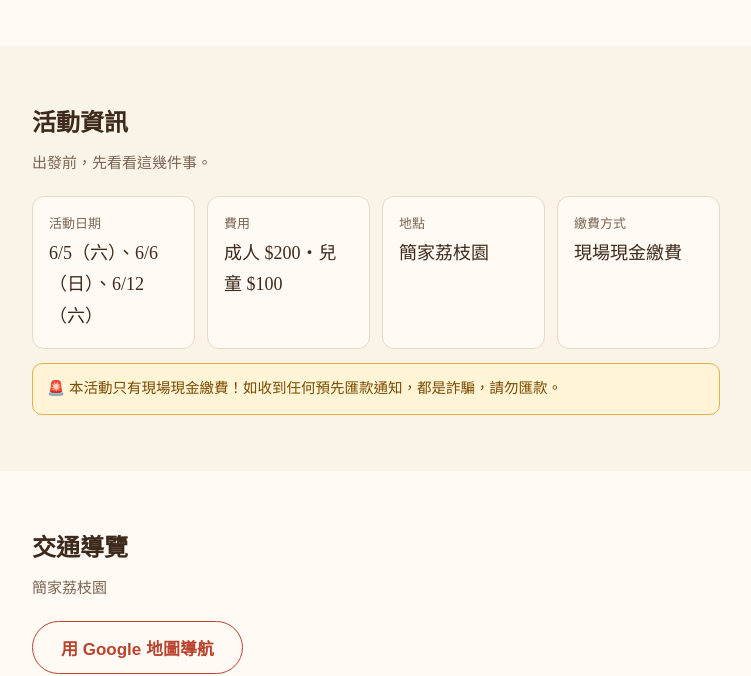
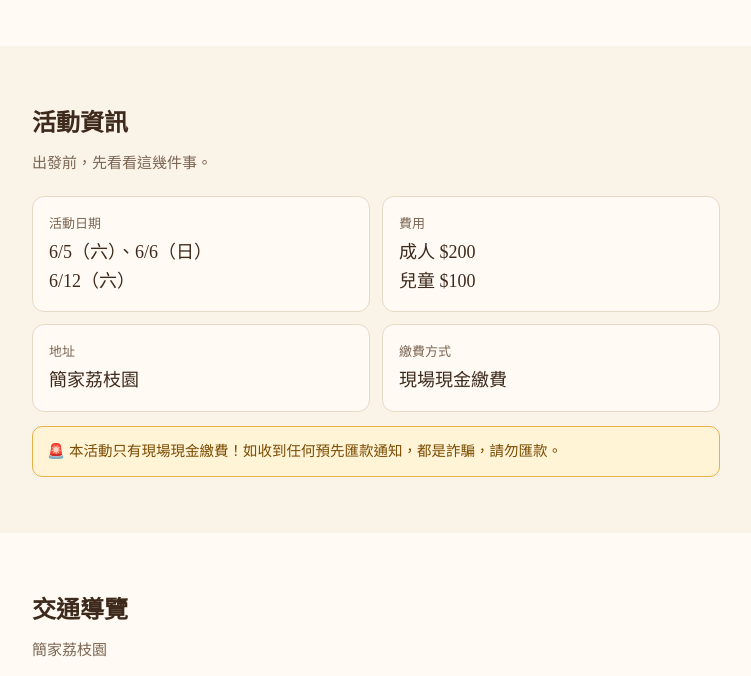
Before and after one commit to JianFamily/lychee-orchard, a plain HTML site: page index.html in a window 1280 px wide. Shown: the part 3446-4122 px from the top of the page, without its empty margins (264-1015 px from the left). Drawn offline with nearby package versions, Linux system fonts and the light colour scheme; a web font is replaced by a local one.

Commit message:
Update index.html

```diff
--- a/index.html
+++ b/index.html
@@ -185,11 +185,13 @@
   .stop p { color: var(--muted); font-size: 15px; margin: 10px 0 0; }
 
   /* 5. 活動資訊卡 */
-  .cards { display: grid; grid-template-columns: repeat(auto-fit, minmax(150px, 1fr)); gap: 12px; }
+  .cards { display: grid; grid-template-columns: 1fr; gap: 12px; }
+  @media (min-width: 560px) { .cards { grid-template-columns: 1fr 1fr; } }   /* 寬螢幕排成 2×2 */
   .icard { background: var(--paper); border: 1px solid var(--line); border-radius: 12px; padding: 16px; }
   .icard .k { font-size: 13px; color: var(--muted); }
-  .icard .v { font-family: var(--serif); font-size: 18px; margin-top: 2px; }
-  .icard .v small { display: block; font-family: var(--sans); font-size: 13px; color: var(--muted); }
+  .icard .v { font-family: var(--serif); font-size: 18px; margin-top: 2px; line-height: 1.6; }
+  .icard .v .ln { display: block; }
+  .icard .v small { display: block; font-family: var(--sans); font-size: 14px; color: var(--muted); margin-top: 2px; }
   .info-note { background: var(--paper); border: 1px solid var(--line); border-left: 4px solid var(--leaf); border-radius: 10px; padding: 14px 16px; margin-top: 12px; font-size: 15.5px; }
   .info-note p { margin: 0 0 8px; } .info-note p:last-child { margin: 0; }
   .fraud { background: #FFF4D6; border: 1.5px solid #E5B24A; color: #7A4B00; border-radius: 10px; padding: 12px 14px; font-size: 14.5px; margin-top: 14px; }
@@ -455,7 +457,7 @@ const TXT = {
     deckHint: '點一下明信片翻面；左右滑動或按箭頭看下一張', flipToBack: '翻面看故事', flipToFront: '翻回照片', deckPrev: '上一張明信片', deckNext: '下一張明信片',
     walkTitle: '走進果園', walkSub: '從入口到荔枝樹下，先帶你看看當天會走過的路。',
     infoTitle: '活動資訊', infoSub: '出發前，先看看這幾件事。',
-    kDates: '活動日期', kFee: '費用', kPlace: '地點', kPay: '繳費方式', payCash: '現場現金繳費',
+    kDates: '活動日期', kFee: '費用', kPlace: '地址', kPay: '繳費方式', payCash: '現場現金繳費',
     trafficTitle: '交通導覽', navigate: '用 Google 地圖導航',
     tAddr: '導航關鍵字', tPark: '停車', tBus: '大眾運輸', tCheck: '報到地點',
     reviewsTitle: '大家怎麼說', allReviews: '到 Google 地圖看全部評價', reviewsCount: '則 Google 評論',
@@ -489,7 +491,7 @@ const TXT = {
     deckHint: 'Tap the postcard to flip it. Swipe or use the arrows for the next one.', flipToBack: 'Flip for the story', flipToFront: 'Back to photo', deckPrev: 'Previous postcard', deckNext: 'Next postcard',
     walkTitle: 'Step into the orchard', walkSub: 'From the gate to the lychee trees: a look at the path you\'ll take on the day.',
     infoTitle: 'Event info', infoSub: 'A few things to know before you go.',
-    kDates: 'Dates', kFee: 'Fees', kPlace: 'Location', kPay: 'Payment', payCash: 'Cash on site',
+    kDates: 'Dates', kFee: 'Fees', kPlace: 'Address', kPay: 'Payment', payCash: 'Cash on site',
     trafficTitle: 'Getting here', navigate: 'Navigate with Google Maps',
     tAddr: 'Search keyword', tPark: 'Parking', tBus: 'Public transport', tCheck: 'Check-in point',
     reviewsTitle: 'What visitors say', allReviews: 'See all reviews on Google Maps', reviewsCount: 'Google reviews',
@@ -523,7 +525,7 @@ const TXT = {
     deckHint: 'タップで裏返し。左右にスワイプ、または矢印で次の一枚へ', flipToBack: '裏返して読む', flipToFront: '写真に戻る', deckPrev: '前の絵はがき', deckNext: '次の絵はがき',
     walkTitle: '果樹園を歩く', walkSub: '入口からライチの木の下まで、当日歩く道をご紹介します。',
     infoTitle: 'イベント情報', infoSub: 'お出かけ前にご確認ください。',
-    kDates: '開催日', kFee: '料金', kPlace: '場所', kPay: 'お支払い', payCash: '当日現金払い',
+    kDates: '開催日', kFee: '料金', kPlace: '所在地', kPay: 'お支払い', payCash: '当日現金払い',
     trafficTitle: 'アクセス', navigate: 'Google マップでナビ',
     tAddr: '検索キーワード', tPark: '駐車場', tBus: '公共交通機関', tCheck: '受付場所',
     reviewsTitle: 'お客様の声', allReviews: 'Google マップですべての口コミを見る', reviewsCount: '件の Google 口コミ',
@@ -793,6 +795,25 @@ const I = k => (D.info.i18n && D.info.i18n[k] && D.info.i18n[k][LANG]) || D.info
 const imgUrl = k => (IS_GAS || IS_API) ?(D.info.images && D.info.images[k] ? 'https://drive.google.com/thumbnail?id=' + encodeURIComponent(D.info.images[k]) + '&sz=w1600' : '') : (IMG[k] || '');
 const photo = (k, label, cls) => { const u = imgUrl(k); return u ? '<div class="' + cls + ' ph has-img"><img src="' + esc(u) + '" alt="" loading="lazy"></div>' : '<div class="' + cls + ' ph" data-label="' + esc(label) + '"></div>'; };
 
+/* 活動日期排版：同一週的週六、週日放同一行；平日或【場次】「頁面備註」有寫字的日子（例如端午節）自己一行，並在後面加上備註 */
+const DAY_NOTE = { '端午節': { en: 'Dragon Boat Festival', ja: '端午節' }, '端午': { en: 'Dragon Boat Festival', ja: '端午節' } };
+function dateLines() {
+  const byDate = {};
+  D.avail.sessions.forEach(s => { if (!(s.date in byDate)) byDate[s.date] = ''; if (s.note && !byDate[s.date]) byDate[s.date] = String(s.note).trim(); });
+  const sep = LANG === 'en' ? ' · ' : '、', out = [];   // 英文日期本身有逗號，改用 · 分隔
+  let wk = null;                                   // 目前這一行是哪一週的週末
+  Object.keys(byDate).sort().forEach(ymd => {
+    const p = ymd.split('-').map(Number), d = new Date(p[0], p[1] - 1, p[2]), dow = d.getDay();
+    const note = byDate[ymd], noteL = note ? ((DAY_NOTE[note] && DAY_NOTE[note][LANG]) || note) : '';
+    if (noteL || (dow !== 0 && dow !== 6)) { out.push(fmtDay(ymd) + (noteL ? ' ' + noteL : '')); wk = null; return; }
+    const monday = new Date(d); monday.setDate(d.getDate() - ((dow + 6) % 7));
+    const key = monday.toDateString();
+    if (wk && wk.key === key) wk.days.push(fmtDay(ymd));
+    else { wk = { key: key, days: [fmtDay(ymd)] }; out.push(wk); }
+  });
+  return out.map(x => typeof x === 'string' ? x : x.days.join(sep));
+}
+
 function renderStatic() {
   const i = D.info;
   if (!CONTENT) CONTENT = D.content && Object.keys(D.content).length ? D.content : defaultContent();
@@ -825,14 +846,15 @@ function renderStatic() {
   $('path').innerHTML = [1, 2, 3].filter(n => CT(`入園${n}_標題`)).map(n => `<div class="stop reveal"><div class="lbl">Stop ${n}</div>
       <h3>${esc(CT(`入園${n}_標題`))}</h3>${photo('入園' + n, `照片：網頁_入園${n}.jpg（橫式）`, '')}<p>${esc(CT(`入園${n}_說明`))}</p></div>`).join('');
 
-  const dates = [...new Set(D.avail.sessions.map(s => s.date))].sort();
-  const prices = D.tickets.map(x => `${tName(x.name)} $${x.price}`).join(LANG === 'en' ? ' · ' : '・');
+  // 每一格可以有好幾行：[標籤, [第 1 行, 第 2 行…], 小字行的索引]
+  const addr = CT('活動資訊_地址');
   $('infoCards').innerHTML = [
-    [t('kDates'), dates.map(d => fmtDay(d)).join(LANG === 'en' ? ', ' : '、')],
-    [t('kFee'), prices],
-    [t('kPlace'), I('活動地點名稱')],
-    [t('kPay'), I('繳費方式') || t('payCash')]
-  ].map(([k, v]) => `<div class="icard"><div class="k">${esc(k)}</div><div class="v">${esc(v)}</div></div>`).join('');
+    [t('kDates'), dateLines(), -1],
+    [t('kFee'), D.tickets.map(x => `${tName(x.name)} $${x.price}`), -1],
+    [t('kPlace'), [I('活動地點名稱')].concat(addr ? [addr] : []), 1],
+    [t('kPay'), [I('繳費方式') || t('payCash')], -1]
+  ].map(([k, lines, small]) => `<div class="icard"><div class="k">${esc(k)}</div><div class="v">${
+      lines.map((l, n) => n === small ? `<small>${esc(l)}</small>` : `<span class="ln">${esc(l)}</span>`).join('')}</div></div>`).join('');
   // 活動資訊的補充說明：【網頁內容】的「活動資訊_說明」有填才顯示（一行一段）
   const note = CT('活動資訊_說明').split(/\n+/).map(x => x.trim()).filter(Boolean);
   $('infoNote').style.display = note.length ? '' : 'none';
@@ -840,7 +862,7 @@ function renderStatic() {
   const fraud = t('fraudPrefix') + I('防詐騙提醒');
   $('fraudTop').textContent = fraud; $('cfFraud').textContent = fraud;
 
-  $('address').textContent = I('活動地點名稱');
+  $('address').textContent = I('活動地點名稱') + (addr ? (LANG === 'en' ? ', ' : '　') + addr : '');
   $('navBtn').href = i['活動地點地圖連結'];
   $('map').innerHTML = `<iframe loading="lazy" title="map" src="https://www.google.com/maps?q=${encodeURIComponent(i['活動地點名稱'] + ' 太平')}&output=embed"></iframe>`;
   $('traffic').innerHTML = [['🔎', 'tAddr', '交通_導航'], ['🅿️', 'tPark', '交通_停車'], ['🚌', 'tBus', '交通_公車'], ['📍', 'tCheck', '交通_報到地點']]
```
